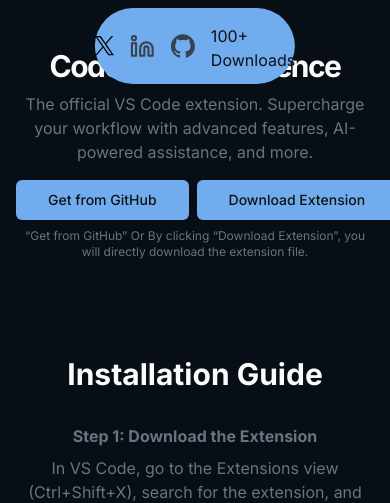
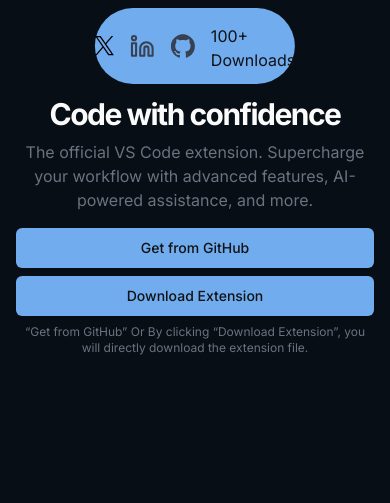
Before and after one commit to ZubairImtiaz3/contentify-landing-page, a Next.js app: page / in a window 390 px wide. Shown: the top 503 px of the page. Built offline with nearby package versions, Linux system fonts and the light colour scheme.

Commit message:
fix nav for mobile

```diff
--- a/components/hero.tsx
+++ b/components/hero.tsx
@@ -2,7 +2,7 @@ import { Button } from "@/components/ui/button";
 
 const Hero = () => {
   return (
-    <section className="w-full py-12 md:py-24 lg:py-32 xl:py-48">
+    <section className="w-full py-24 lg:py-32 xl:py-48">
       <div className="px-4 md:px-6">
         <div className="flex flex-col items-center justify-center space-y-4 text-center">
           <div className="space-y-2">
@@ -15,7 +15,7 @@ const Hero = () => {
             </p>
           </div>
           <div className="w-full max-w-sm space-y-2">
-            <div className="flex space-x-2">
+            <div className="flex gap-2 flex-wrap sm:flex-nowrap justify-center items-center">
               <Button className="w-full" size="lg">
                 Get from GitHub
               </Button>
```
